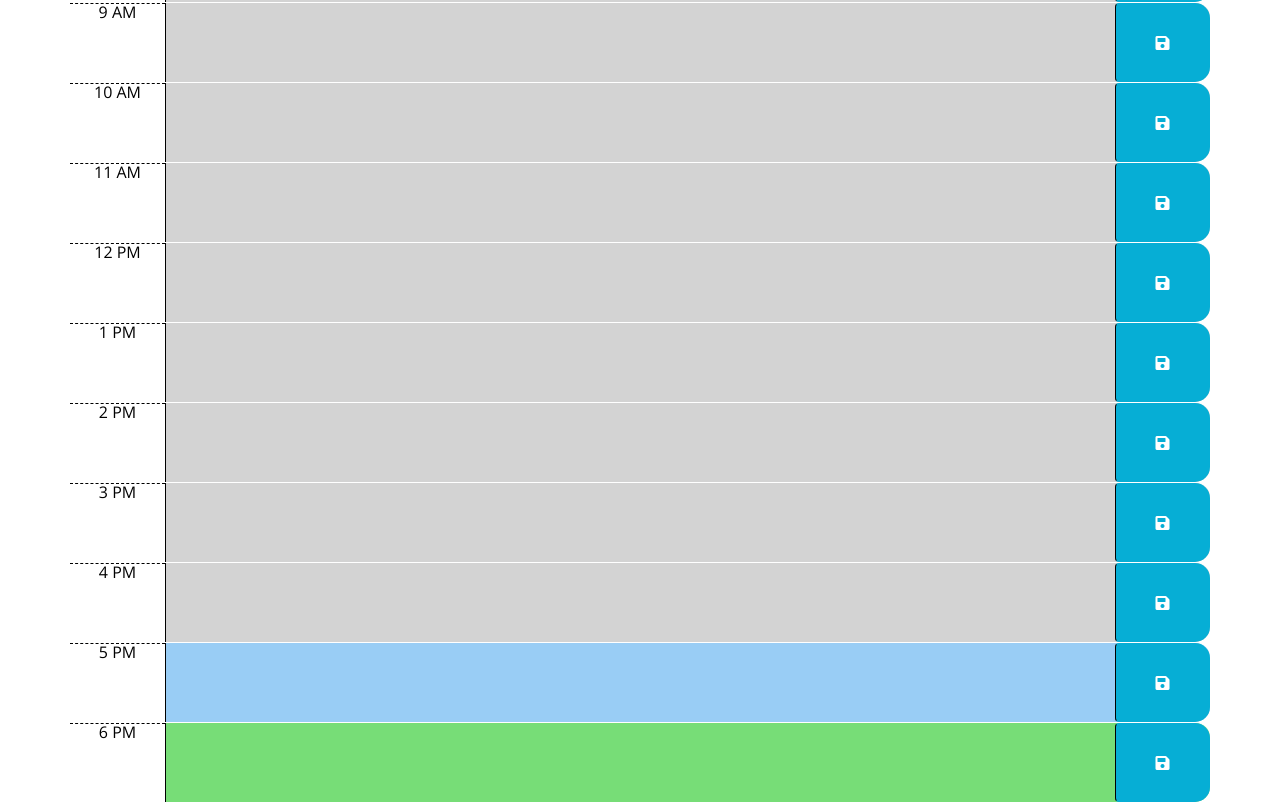
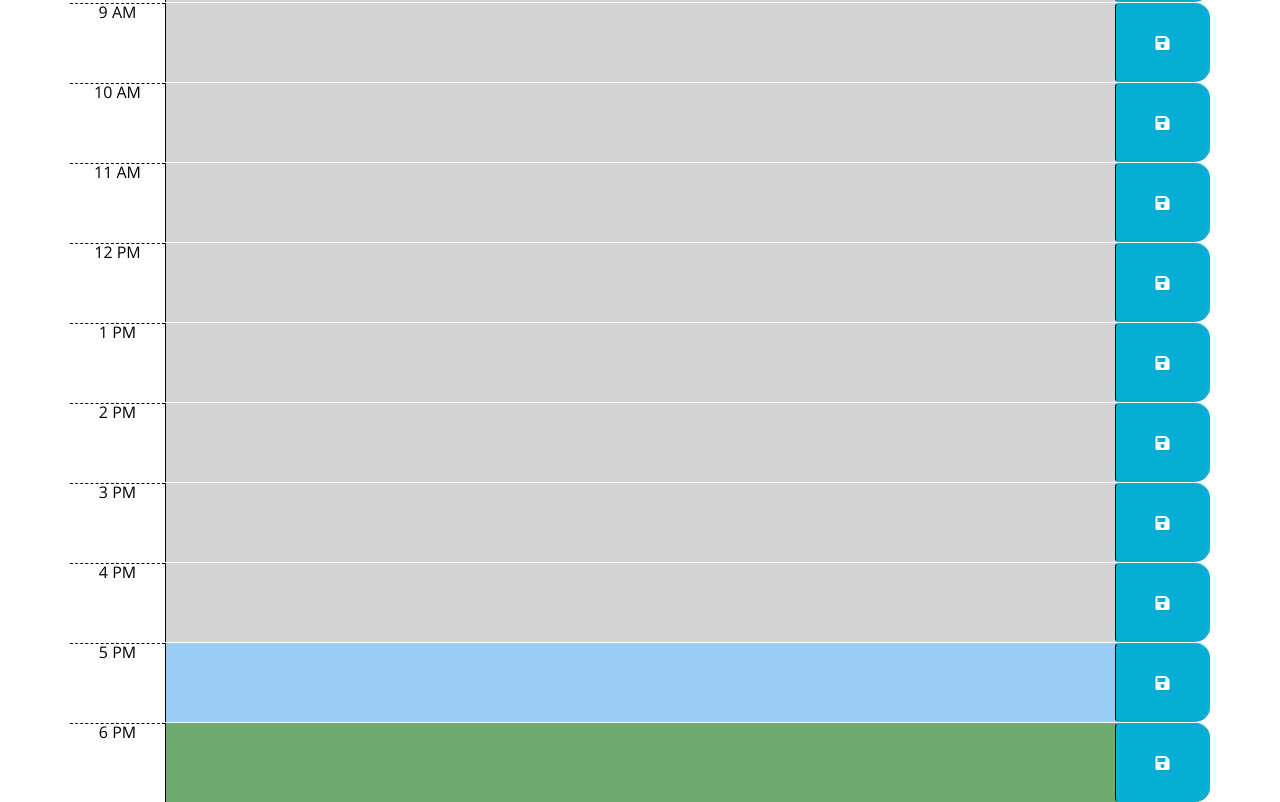
Before and after one commit to Minmaung0307/work-day-scheduler, a plain HTML site: page index.html in a window 1280 px wide. Shown: the part 574-1376 px from the top of the page. Drawn offline with nearby package versions, Linux system fonts and the light colour scheme.

Commit message:
update css and readme

```diff
--- a/assets/css/style.css
+++ b/assets/css/style.css
@@ -53,7 +53,7 @@ textarea {
 }
 
 .future {
-  background-color: #77dd77;
+  background-color: #6faa6f;
   color: white;
 }
 
```
Also changed, not shown: 1 other file.
